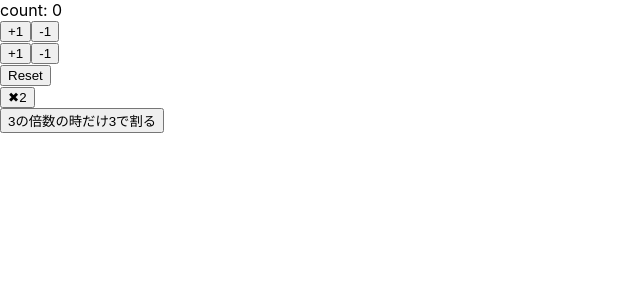
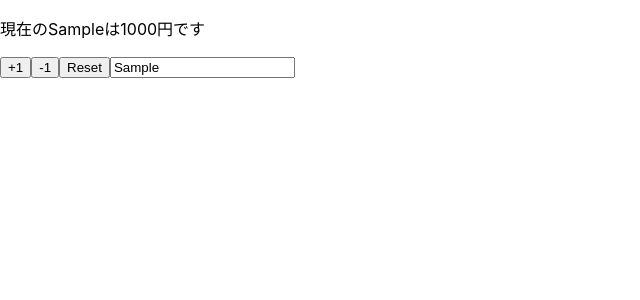
Before and after one commit to ryo-tricolore/react-hooks, a React (Create React App) app in the folder workplace/: page / in a window 1280 px wide. Shown: the top 300 px of the page, without its empty margins (0-640 px from the left). Built offline with nearby package versions, Linux system fonts and the light colour scheme.

Commit message:
multiple-state

```diff
--- a/workplace/src/App.js
+++ b/workplace/src/App.js
@@ -1,46 +1,28 @@
 import React, {useState} from 'react'
 
-const App = () => {
-  const [count, setCount] = useState(0)
+const App = props => {
+  const [name, setName] = useState(props.name)
+  const [price, setPrice] = useState(props.price)
 
-  const increment = () => setCount(count + 1)
-  const decrement = () => setCount(count - 1)
-
-  const newIncrement = () => setCount(previousCount => previousCount + 1)
-  const newDecrement = () => setCount(previousCount => previousCount - 1)
-
-  const reset = () => setCount(0)
-
-  const multiplication = () => setCount(count * 2)
-
-  const dividedByThree = () => {
-    if (count % 3 === 0) {
-      setCount(count / 3)
-    }
+  const reset = () => {
+    setPrice(props.price)
+    setName(props.name)
   }
 
   return (
     <>
-      <div>count: {count}</div>
-      <div>
-        <button onClick={increment}>+1</button>
-        <button onClick={decrement}>-1</button>
-      </div>
-      <div>
-        <button onClick={newIncrement}>+1</button>
-        <button onClick={newDecrement}>-1</button>
-      </div>
-      <div>
-        <button onClick={reset}>Reset</button>
-      </div>
-      <div>
-        <button onClick={multiplication}>✖︎2</button>
-      </div>
-      <div>
-        <button onClick={dividedByThree}>3の倍数の時だけ3で割る</button>
-      </div>
+      <p>現在の{name}は{price}円です</p>
+      <button onClick={() => setPrice(price + 1)}>+1</button>
+      <button onClick={() => setPrice(price - 1)}>-1</button>
+      <button onClick={() => reset()}>Reset</button>
+      <input value={name} onChange={e => setName(e.target.value) }/>
     </>
   )
 }
 
+App.defaultProps = {
+  name: "Sample",
+  price: 1000,
+}
+
 export default App
```
